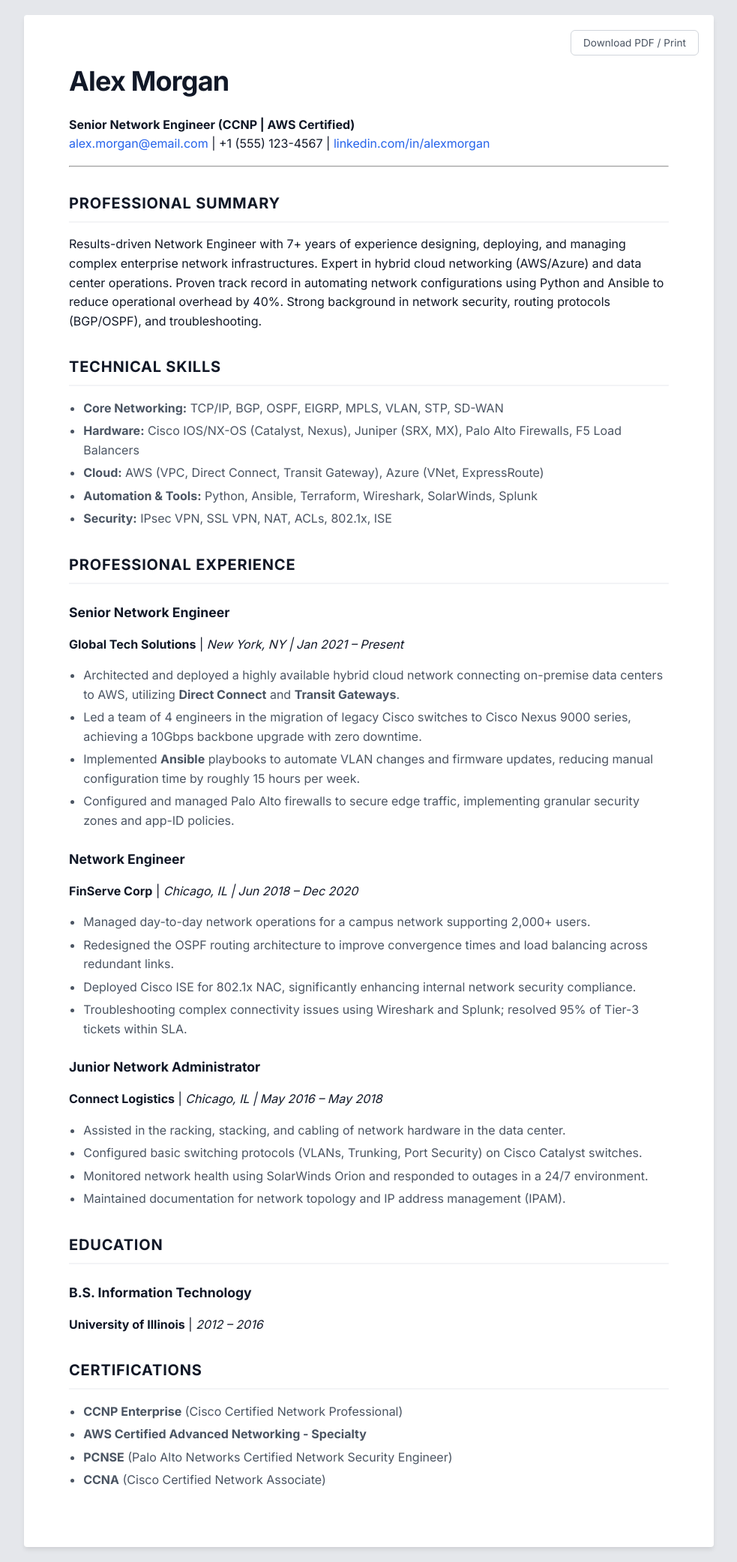
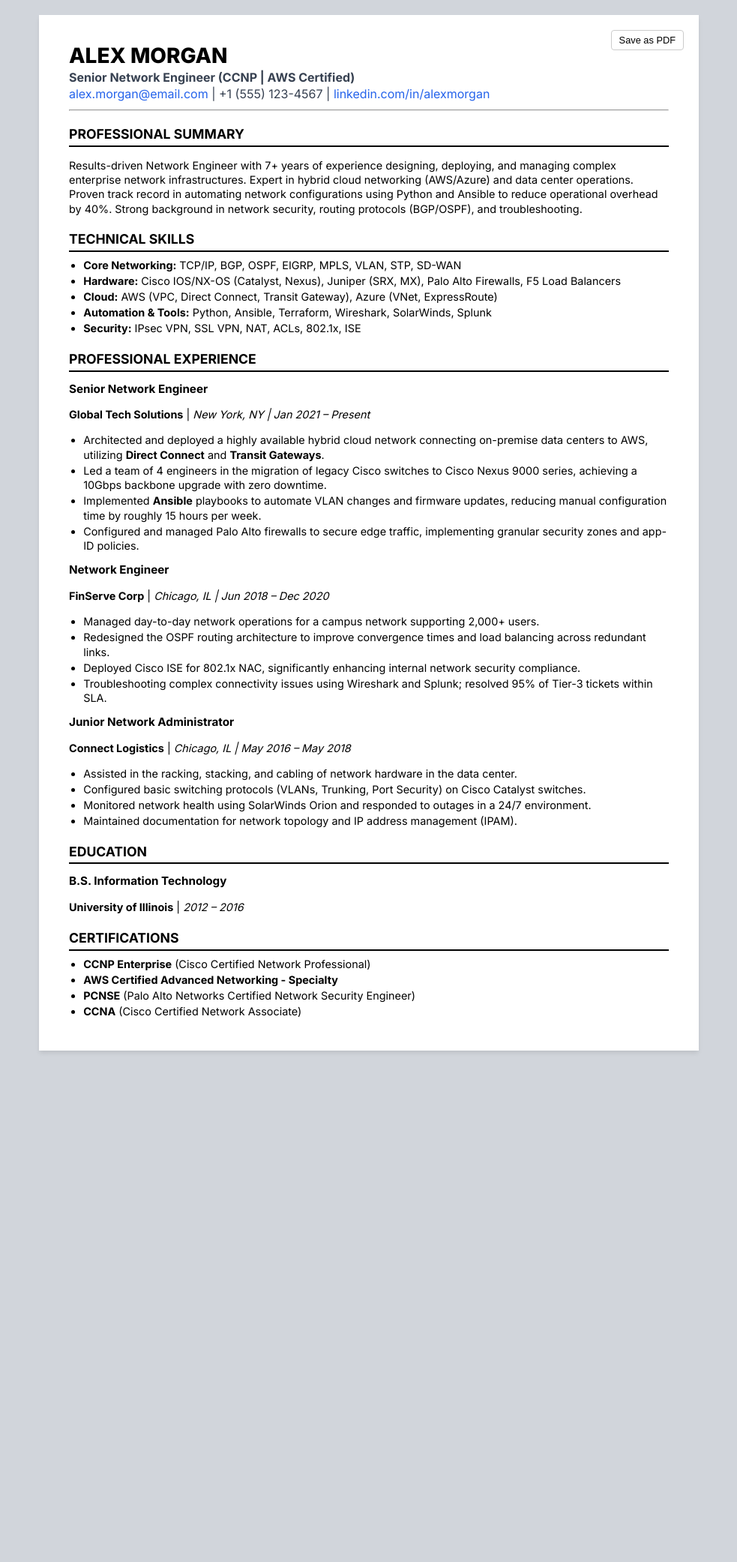
Before and after one commit to ravirajh/cv, a Jekyll site: the page built from resume.md, in a window 1280 px wide. Shown: the whole page at 75% size, without its empty margins (148-1131 px from the left). Built offline with Jekyll 4.4.1, drawn with Linux system fonts in a browser that asks for light colours; after the commit the page ends 1421 px from its top, so only the background shows below that.

Commit message:
Refine styles and typography in default layout
Updated styles and typography for improved readability and aesthetics.

```diff
--- a/_layouts/default.html
+++ b/_layouts/default.html
@@ -8,15 +8,14 @@
     <!-- Import Inter Font -->
     <link rel="preconnect" href="https://fonts.googleapis.com">
     <link rel="preconnect" href="https://fonts.gstatic.com" crossorigin>
-    <link href="https://fonts.googleapis.com/css2?family=Inter:wght@300;400;600;700&display=swap" rel="stylesheet">
+    <link href="https://fonts.googleapis.com/css2?family=Inter:wght@400;600;700;800&display=swap" rel="stylesheet">
 
     <style>
-        /* System Font Stack with Inter as Primary */
         :root {
-            --bg-body: #e5e7eb;
+            --bg-body: #d1d5db;
             --bg-paper: #ffffff;
-            --text-main: #111827;
-            --text-muted: #4b5563;
+            --text-main: #000000;
+            --text-muted: #374151;
             --accent: #2563eb;
             --font-stack: 'Inter', -apple-system, BlinkMacSystemFont, "Segoe UI", Roboto, Helvetica, Arial, sans-serif;
         }
@@ -25,87 +24,108 @@
             font-family: var(--font-stack);
             background-color: var(--bg-body);
             color: var(--text-main);
-            line-height: 1.6;
+            line-height: 1.35; /* Tighter line height */
+            font-size: 0.9rem; /* Smaller base font (~14px) */
             margin: 0;
             padding: 20px;
             -webkit-font-smoothing: antialiased;
         }
 
-        /* The "Paper" Resume Container */
         .container {
-            max-width: 800px;
+            max-width: 800px; /* Standard A4 width approx */
             margin: 0 auto;
             background: var(--bg-paper);
-            padding: 60px;
-            border-radius: 4px;
+            padding: 40px; /* Reduced padding */
             box-shadow: 0 4px 6px -1px rgba(0, 0, 0, 0.1);
             position: relative;
         }
 
-        /* Typography */
-        h1 { font-size: 2.25rem; font-weight: 800; letter-spacing: -0.05rem; margin-top: 0; margin-bottom: 0.2rem; }
+        /* Compact Typography */
+        h1 {
+            font-size: 1.75rem; /* Reduced from 2.25 */
+            font-weight: 800;
+            margin: 0;
+            text-transform: uppercase;
+            line-height: 1;
+        }
+
+        /* The Sub-headline (Job Title) */
+        h1 + p {
+            font-size: 1rem;
+            color: var(--text-muted);
+            margin-top: 5px;
+            margin-bottom: 10px;
+            font-weight: 500;
+        }
+
         h2 {
-            font-size: 1.25rem;
+            font-size: 1.1rem;
             font-weight: 700;
             text-transform: uppercase;
-            letter-spacing: 0.05rem;
-            border-bottom: 2px solid #f3f4f6;
-            padding-bottom: 0.5rem;
-            margin-top: 2rem;
+            border-bottom: 2px solid #000;
+            padding-bottom: 3px;
+            margin-top: 1.2rem; /* Tighter section spacing */
+            margin-bottom: 0.5rem;
             color: var(--text-main);
         }
-        h3 { font-size: 1.1rem; font-weight: 700; margin-bottom: 0.1rem; margin-top: 1.5rem; }
 
-        /* Links & Contact Info */
+        h3 {
+            font-size: 0.95rem;
+            font-weight: 700;
+            margin-bottom: 0;
+            margin-top: 0.8rem;
+            display: flex;
+            justify-content: space-between; /* Pushes date to the right */
+        }
+
+        /* Links & Contact Bar */
         a { color: var(--accent); text-decoration: none; }
-        a:hover { text-decoration: underline; }
-        .contact-info { color: var(--text-muted); font-size: 0.95rem; margin-bottom: 2rem; }
+        .contact-bar { margin-bottom: 1rem; font-size: 0.85rem; color: var(--text-muted); }
 
         /* Lists */
-        ul { padding-left: 1.2rem; margin-top: 0.5rem; }
-        li { color: var(--text-muted); margin-bottom: 0.3rem; }
+        ul { padding-left: 1.2rem; margin-top: 0.2rem; margin-bottom: 0.2rem; }
+        li { margin-bottom: 0.1rem; } /* Very tight list spacing */
 
-        /* Helper for dates/locations */
-        .meta { color: #6b7280; font-size: 0.9rem; font-weight: 400; display: block; margin-bottom: 0.5rem; }
+        /* Helper for dates */
+        .date { font-weight: 400; color: #4b5563; font-size: 0.85rem; }
 
-        /* THE PRINT BUTTON */
+        /* Print Button */
         .print-btn {
             position: absolute;
             top: 20px;
             right: 20px;
-            background: white;
-            border: 1px solid #d1d5db;
-            padding: 8px 16px;
-            border-radius: 6px;
-            font-family: var(--font-stack);
-            font-size: 0.85rem;
+            background: #fff;
+            border: 1px solid #ccc;
+            padding: 5px 10px;
+            font-size: 0.8rem;
             cursor: pointer;
-            color: var(--text-muted);
-            transition: all 0.2s;
+            border-radius: 4px;
         }
-        .print-btn:hover { background: #f3f4f6; color: #000; border-color: #9ca3af; }
+        .print-btn:hover { background: #f3f4f6; }
 
-        /* Mobile Responsiveness */
+        /* Mobile View */
         @media (max-width: 640px) {
             body { padding: 0; }
-            .container { padding: 30px 20px; width: 100%; box-shadow: none; border-radius: 0; }
-            h1 { font-size: 1.8rem; }
-            .print-btn { position: static; display: block; width: 100%; text-align: center; margin-bottom: 20px; }
+            .container { padding: 20px; width: 100%; }
+            h3 { flex-direction: column; }
+            .print-btn { position: relative; width: 100%; margin-bottom: 10px; top: 0; right: 0; }
         }
 
-        /* PRINT STYLES (Clean PDF Output) */
+        /* PRINT OPTIMIZATION (Strict One Page) */
         @media print {
-            body { background: white; padding: 0; }
+            @page { margin: 0.5cm; size: auto; } /* Minimal printer margins */
+            body { background: white; padding: 0; -webkit-print-color-adjust: exact; }
             .container { box-shadow: none; padding: 0; margin: 0; width: 100%; max-width: 100%; }
-            .print-btn { display: none; } /* Hides button on PDF */
+            .print-btn { display: none; }
             a { text-decoration: none; color: #000; }
-            h2 { border-bottom: 2px solid #000; }
+            /* Ensure text is black for crisp printing */
+            p, li, h1, h2, h3 { color: #000 !important; }
         }
     </style>
 </head>
 <body>
     <div class="container">
-        <button class="print-btn" onclick="window.print()">Download PDF / Print</button>
+        <button class="print-btn" onclick="window.print()">Save as PDF</button>
         {{ content }}
     </div>
 </body>
```
